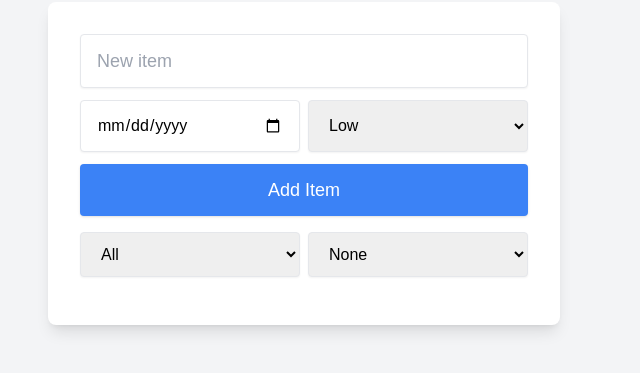
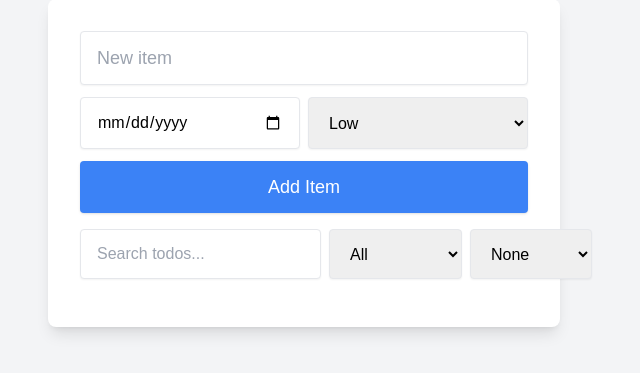
Before and after one commit to incendies/todo-app-with-typescript, a website with bundled scripts: page public/index.html in a window 1280 px wide. Shown: the part 269-642 px from the top of the page, without its empty margins (336-976 px from the left). Built offline with nearby package versions, Linux system fonts and the light colour scheme.

Commit message:
search functionality added

```diff
--- a/public/index.html
+++ b/public/index.html
@@ -29,6 +29,7 @@
                 <button id="addItem" class="w-full px-4 py-3 bg-blue-500 text-white rounded shadow hover:bg-blue-600 text-lg">Add Item</button>
             </div>
             <div class="flex flex-col sm:flex-row space-y-2 sm:space-y-0 sm:space-x-2">
+                <input id="search" type="text" class="flex-1 px-4 py-3 border rounded shadow-sm" placeholder="Search todos..."> <!-- {{ edit_1 }} -->
                 <select id="filter" class="flex-1 px-4 py-3 border rounded shadow-sm">
                     <option value="all">All</option>
                     <option value="completed">Completed</option>
--- a/src/app.ts
+++ b/src/app.ts
@@ -19,6 +19,7 @@ class TodoList {
     private filterSelect: HTMLSelectElement;
     private sortSelect: HTMLSelectElement;
     private nextId: number = 1;
+    private searchInput: HTMLInputElement; // {{ edit_2 }}
 
     constructor() {
         console.log('TodoList constructor called');
@@ -29,6 +30,8 @@ class TodoList {
         this.priorityInput = document.getElementById('priority') as HTMLSelectElement;
         this.filterSelect = document.getElementById('filter') as HTMLSelectElement;
         this.sortSelect = document.getElementById('sort') as HTMLSelectElement;
+        this.searchInput = document.getElementById('search') as HTMLInputElement; // {{ edit_3 }}
+        this.searchInput.addEventListener('input', () => this.renderList()); // {{ edit_4 }}
 
         if (!this.itemList || !this.newItemInput || !this.addItemButton || !this.dueDateInput || !this.priorityInput || !this.filterSelect || !this.sortSelect) {
             console.error('One or more elements not found');
@@ -114,6 +117,7 @@ class TodoList {
         // Filter and sort items
         let filteredItems = this.filterItems(this.items);
         filteredItems = this.sortItems(filteredItems);
+        filteredItems = this.searchItems(filteredItems); // {{ edit_5 }}
 
         // Render the filtered and sorted items
         filteredItems.forEach((item: TodoItem) => this.appendItemToList(item));
@@ -183,6 +187,11 @@ class TodoList {
                 return items;
         }
     }
+
+    private searchItems(items: TodoItem[]): TodoItem[] { // {{ edit_6 }}
+        const searchValue = this.searchInput.value.toLowerCase();
+        return items.filter(item => item.text.toLowerCase().includes(searchValue));
+    }
 }
 
 // Initialize the TodoList when the DOM is fully loaded
```
Also changed, not shown: dist/app.js, 1 other file.
